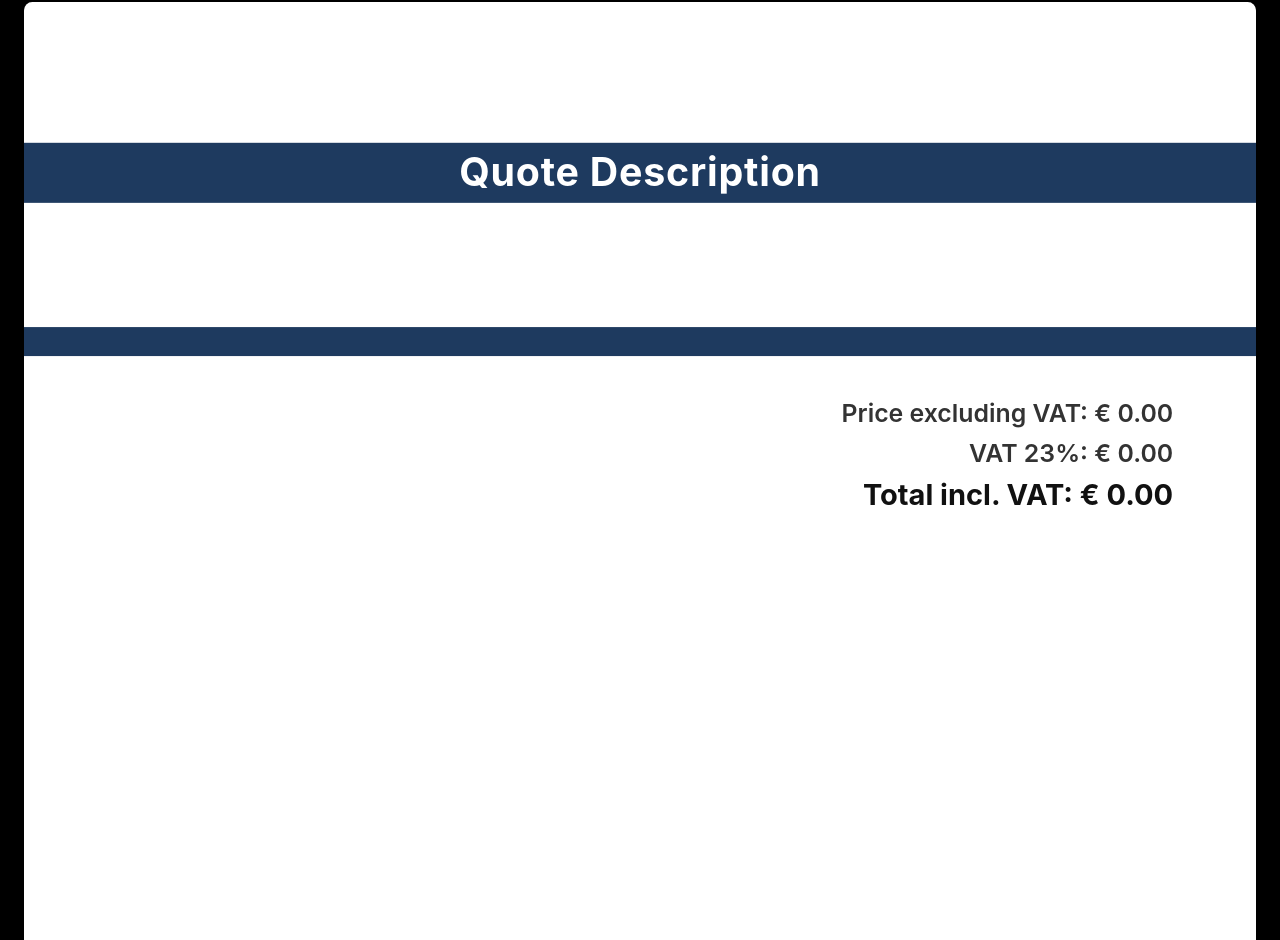
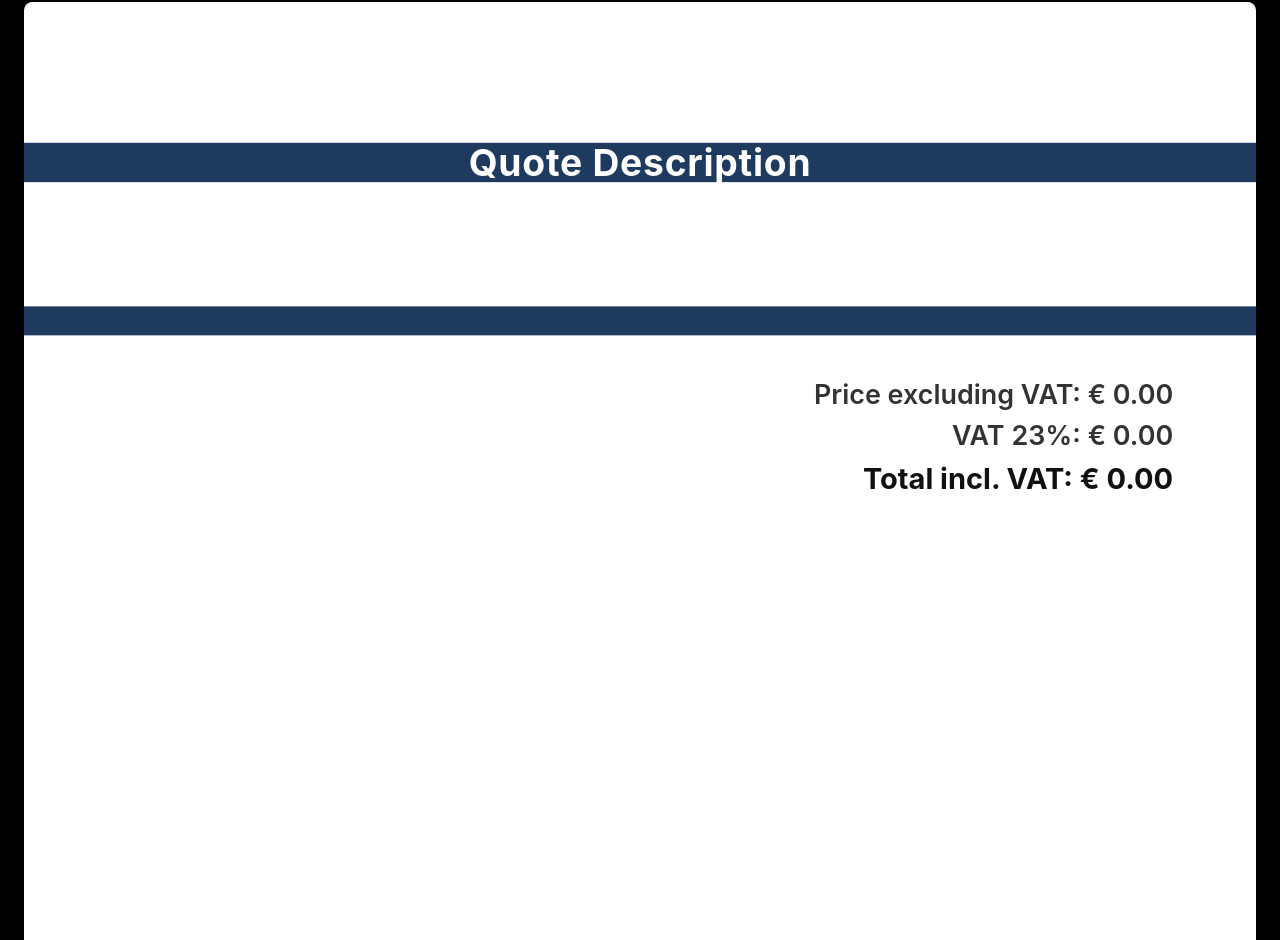
Before and after one commit to aisphereautomations-cmyk/quoteflow, a Next.js app: page /main in a window 1280 px wide. Shown: the part 1576-2516 px from the top of the page. Built offline with nearby package versions, Linux system fonts and the light colour scheme; no server answers.

Commit message:
fix: resolve PDF font inflation on service descriptions with line breaks and adjust font sizes

```diff
--- a/src/app/main/components/PDFPreview.module.css
+++ b/src/app/main/components/PDFPreview.module.css
@@ -31,9 +31,16 @@
     font-family: 'Inter', 'Segoe UI', Arial, sans-serif;
     display: flex;
     flex-direction: column;
-    -webkit-text-size-adjust: none;
-    -moz-text-size-adjust: none;
-    text-size-adjust: none;
+    -webkit-text-size-adjust: 100%;
+    -moz-text-size-adjust: 100%;
+    text-size-adjust: 100%;
+}
+
+/* Force all children to inherit — prevents any reset from overriding */
+.previewFrame * {
+    -webkit-text-size-adjust: 100% !important;
+    -moz-text-size-adjust: 100% !important;
+    text-size-adjust: 100% !important;
 }
 
 /* ──────── PDF Header ──────── */
@@ -49,7 +56,7 @@
 }
 
 .companyName {
-    font-size: 29px;
+    font-size: 25px;
     font-weight: 800;
     color: #111;
     margin-bottom: 14px;
@@ -57,7 +64,7 @@
 }
 
 .companyDetail {
-    font-size: 17px;
+    font-size: 16px;
     font-weight: 500;
     color: #444;
     margin: 3px 0;
@@ -94,13 +101,13 @@
 
 /* ──────── Quote Description Bar ──────── */
 .descriptionBar {
-    height: 29px;
+    height: 19px;
     display: flex;
     align-items: center;
     justify-content: center;
     color: white;
     font-weight: 700;
-    font-size: 19px;
+    font-size: 18px;
     text-align: center;
     letter-spacing: 0.02em;
 }
@@ -126,13 +133,13 @@
 }
 
 .serviceTitle {
-    font-size: 19px;
+    font-size: 16px;
     font-weight: 700;
     color: #111;
 }
 
 .servicePrice {
-    font-size: 18px;
+    font-size: 16px;
     font-weight: 600;
     color: #222;
     white-space: nowrap;
@@ -145,11 +152,14 @@
 }
 
 .serviceDescription {
-    font-size: 15px;
+    font-size: 13px;
     font-weight: 500;
     color: #444;
     line-height: 1.4;
     white-space: pre-line;
+    overflow-wrap: break-word;
+    word-break: break-word;
+    max-width: 100%;
 }
 
 /* ──────── Totals Divider Bar ──────── */
@@ -173,16 +183,19 @@
 .footerLeft {}
 
 .footerLine {
-    font-size: 7px;
+    font-size: 11px;
     font-weight: 500;
     color: #444;
     margin: 3px 0;
     line-height: 1.6;
     white-space: pre-line;
+    overflow-wrap: break-word;
+    word-break: break-word;
+    max-width: 100%;
 }
 
 .baseValueLine {
-    font-size: 12px;
+    font-size: 13px;
     font-weight: 600;
     color: #333;
     margin-bottom: 4px;
```
